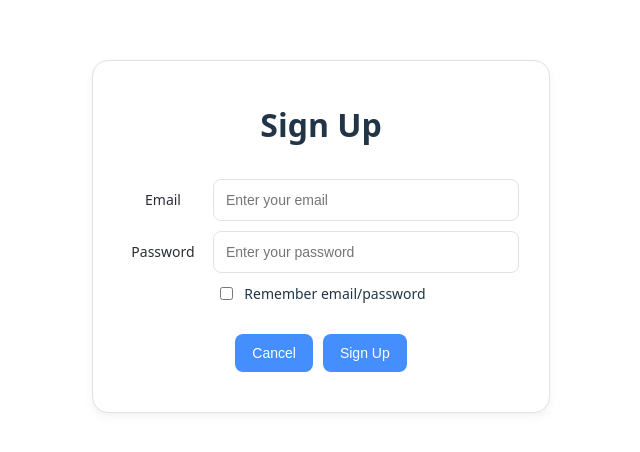
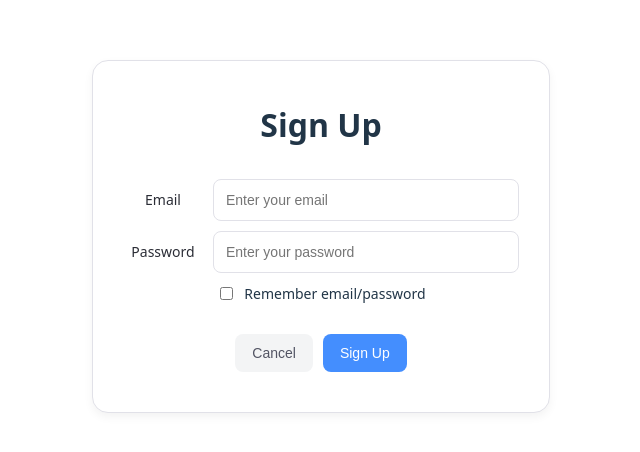
Before and after one commit to MJZ-Templates/custom-memo-app, a React (Vite) app in the folder front/: page /signup in a window 1280 px wide. Shown: the part 164-616 px from the top of the page, without its empty margins (319-959 px from the left). Built offline with nearby package versions, Linux system fonts and the light colour scheme.

Commit message:
design: 변경된 버튼 컴포넌트 적용한 회원가입 페이지 코드 일부 수정

```diff
--- a/front/src/pages/SignUpPage.jsx
+++ b/front/src/pages/SignUpPage.jsx
@@ -145,7 +145,12 @@ const SignUpPage = () => {
           </FormGroupWrapper>
 
           <ButtonWrapper>
-            <Button type="button" onClick={handleCancel}>
+            <Button
+              type="button"
+              onClick={handleCancel}
+              backgroundColor="#6C6E7E14"
+              color="#525463"
+            >
               Cancel
             </Button>
             <Button type="submit">Sign Up</Button>
```
